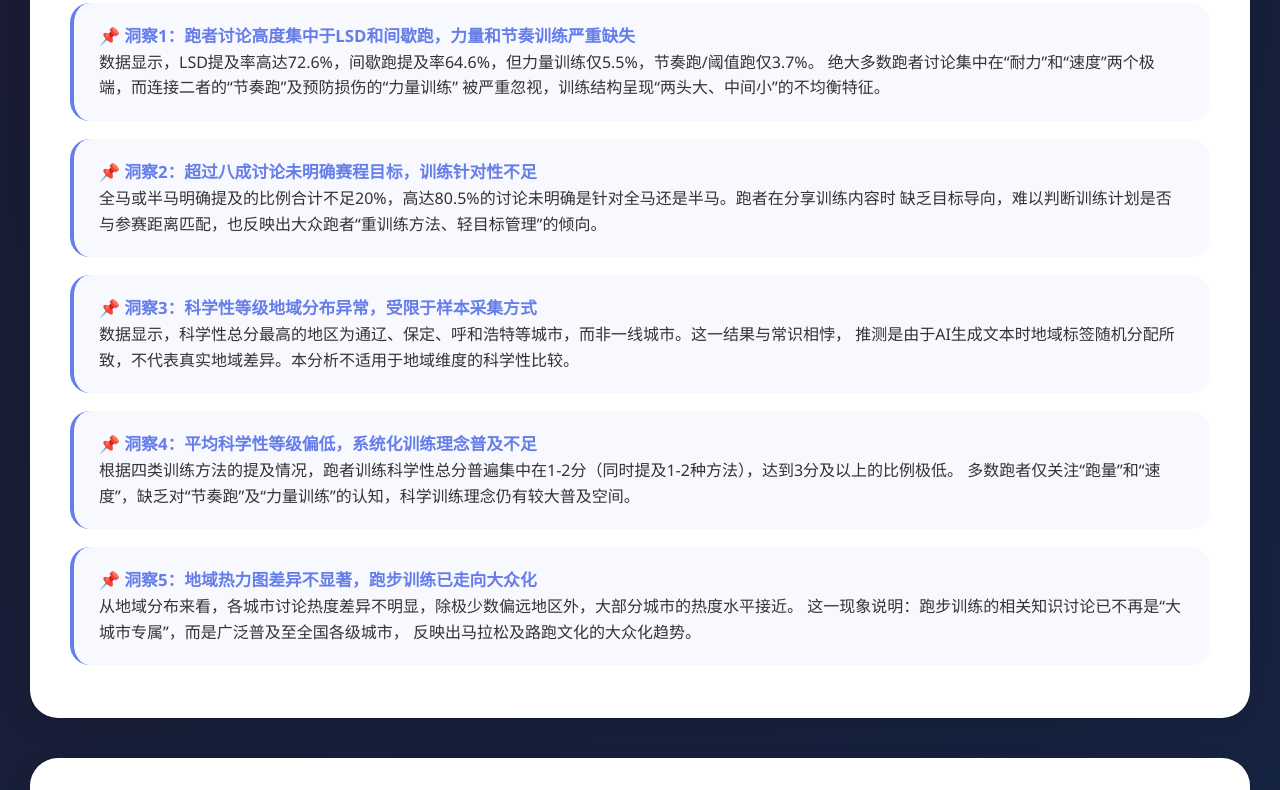
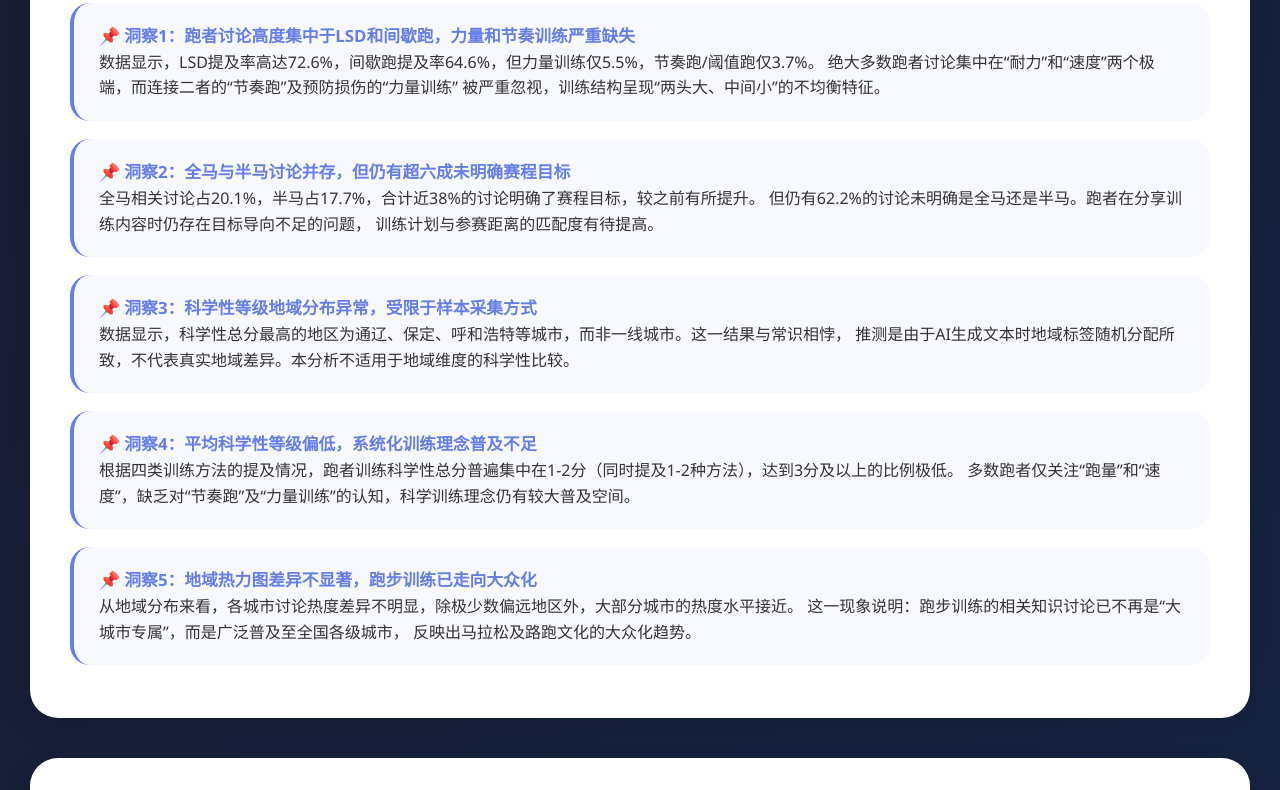
Before and after one commit to hu512/Marathons, a plain HTML site: page index.html in a window 1280 px wide. Shown: the part 711-1501 px from the top of the page. Drawn offline with Linux system fonts and the light colour scheme.

Commit message:
Update index.html

```diff
--- a/index.html
+++ b/index.html
@@ -87,7 +87,7 @@
             padding: 25px 20px;
             text-align: center;
             box-shadow: 0 10px 25px rgba(0,0,0,0.08);
-            transition: all 0.3s ease;
+            transition: all 0.3 ease;
         }
 
         .stat-card:hover {
@@ -315,9 +315,10 @@
                 被严重忽视，训练结构呈现“两头大、中间小”的不均衡特征。
             </li>
             <li>
-                <strong>📌 洞察2：超过八成讨论未明确赛程目标，训练针对性不足</strong><br>
-                全马或半马明确提及的比例合计不足20%，高达80.5%的讨论未明确是针对全马还是半马。跑者在分享训练内容时
-                缺乏目标导向，难以判断训练计划是否与参赛距离匹配，也反映出大众跑者“重训练方法、轻目标管理”的倾向。
+                <strong>📌 洞察2：全马与半马讨论并存，但仍有超六成未明确赛程目标</strong><br>
+                全马相关讨论占20.1%，半马占17.7%，合计近38%的讨论明确了赛程目标，较之前有所提升。
+                但仍有62.2%的讨论未明确是全马还是半马。跑者在分享训练内容时仍存在目标导向不足的问题，
+                训练计划与参赛距离的匹配度有待提高。
             </li>
             <li>
                 <strong>📌 洞察3：科学性等级地域分布异常，受限于样本采集方式</strong><br>
@@ -363,9 +364,9 @@
                 <tr><td style="background:#f9f9f9;">原始生成数据量</td><td style="background:#f9f9f9;">200+ 条（AI生成）</td></tr>
                 <tr><td style="background:#f9f9f9;">筛选后有效数据</td><td style="background:#f9f9f9;">164 条（剔除无用信息）</td></tr>
                 <tr><td style="background:#f5f5f5;"><strong>赛程目标分类</strong></td><td style="background:#f5f5f5;"></td></tr>
-                <tr><td style="background:#f9f9f9;">全马相关</td><td style="background:#f9f9f9;">3 条（1.8%）</td></tr>
+                <tr><td style="background:#f9f9f9;">全马相关</td><td style="background:#f9f9f9;">33 条（20.1%）</td></tr>
                 <tr><td style="background:#f9f9f9;">半马相关</td><td style="background:#f9f9f9;">29 条（17.7%）</td></tr>
-                <tr><td style="background:#f9f9f9;">未明确赛程</td><td style="background:#f9f9f9;">132 条（80.5%）</td></tr>
+                <tr><td style="background:#f9f9f9;">未明确赛程</td><td style="background:#f9f9f9;">102 条（62.2%）</td></tr>
                 <tr><td style="background:#f5f5f5;"><strong>训练术语提及</strong></td><td style="background:#f5f5f5;"></td></tr>
                 <tr style="background:#e8f4fd;"><td>LSD提及</td><td>119 条（72.6%）</td></tr>
                 <tr style="background:#e8f4fd;"><td>间歇跑提及</td><td>106 条（64.6%）</td></tr>
```
